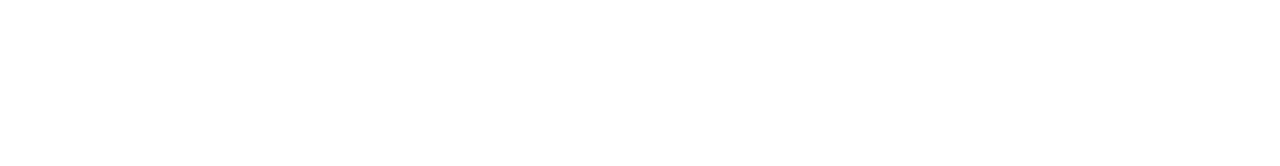
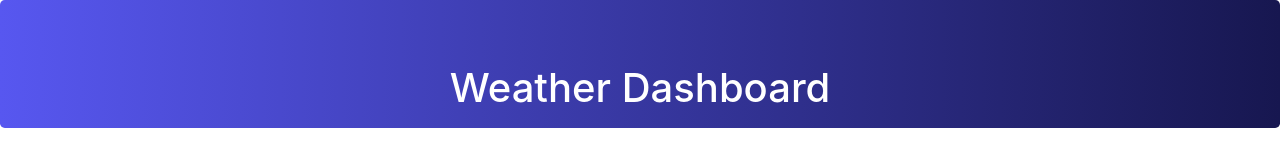
Before and after one commit to DaveToth77/weather-dashboard, a plain HTML site: page index.html in a window 1280 px wide. Drawn offline with nearby package versions, Linux system fonts and the light colour scheme.

Commit message:
added header

```diff
--- a/assets/css/style.css
+++ b/assets/css/style.css
@@ -0,0 +1,6 @@
+.jumbotron {
+    color: white;
+    background-image: linear-gradient(to right, rgb(87, 87, 240) , rgb(23, 23, 80));
+    height: 30px;
+    text-align: center;
+}
--- a/index.html
+++ b/index.html
@@ -4,9 +4,17 @@
     <meta charset="UTF-8">
     <meta http-equiv="X-UA-Compatible" content="IE=edge">
     <meta name="viewport" content="width=device-width, initial-scale=1.0">
+    <link rel="stylesheet" href="https://stackpath.bootstrapcdn.com/bootstrap/4.3.1/css/bootstrap.min.css" />
+    <link rel="stylesheet" href="https://use.fontawesome.com/releases/v5.8.1/css/all.css"
+        integrity="sha384-50oBUHEmvpQ+1lW4y57PTFmhCaXp0ML5d60M1M7uH2+nqUivzIebhndOJK28anvf" crossorigin="anonymous" />
+    <link href="https://fonts.googleapis.com/css?family=Open+Sans&display=swap" rel="stylesheet" />
+    <link rel="stylesheet" href="./assets/CSS/style.css" />
+
     <title>Weather Dashboard</title>
 </head>
 <body>
-
+    <header class="jumbotron">
+        <h1>Weather Dashboard</h1>
+    </header>
 </body>
 </html>
```
